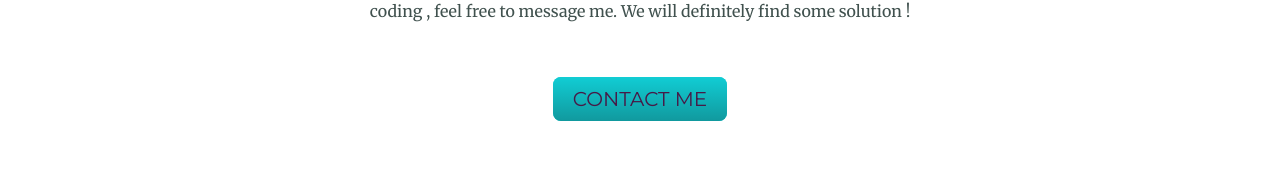
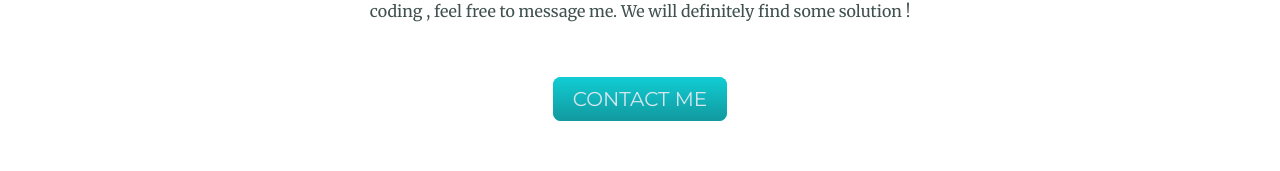
Before and after one commit to AkashDangare911/first-Personal-Site, a plain HTML site: page index.html in a window 1280 px wide. Shown: the part 2453-2624 px from the top of the page. Drawn offline with Linux system fonts and the light colour scheme.

Commit message:
Update styles.css

```diff
--- a/styles.css
+++ b/styles.css
@@ -112,7 +112,7 @@ hr{
     -moz-border-radius: 8;
     border-radius: 8px;
     font-family: 'Montserrat', sans-serif;
-    color: #471a47;
+    color: #d6e6ec;
     font-size: 20px;
     padding: 10px 20px 10px 20px;
     text-decoration: none;
@@ -126,6 +126,7 @@ background-image: -ms-linear-gradient(top, #30e3cb, #2bc4ad);
     background-image: -o-linear-gradient(top, #30e3cb, #2bc4ad);
     background-image: linear-gradient(to bottom, #30e3cb, #2bc4ad);
     text-decoration: none;
+    color: #471a47;
 }
 .copyright{
     color: #eaf6f6;
```
Lines whose indentation alone changed are shown as unchanged.
